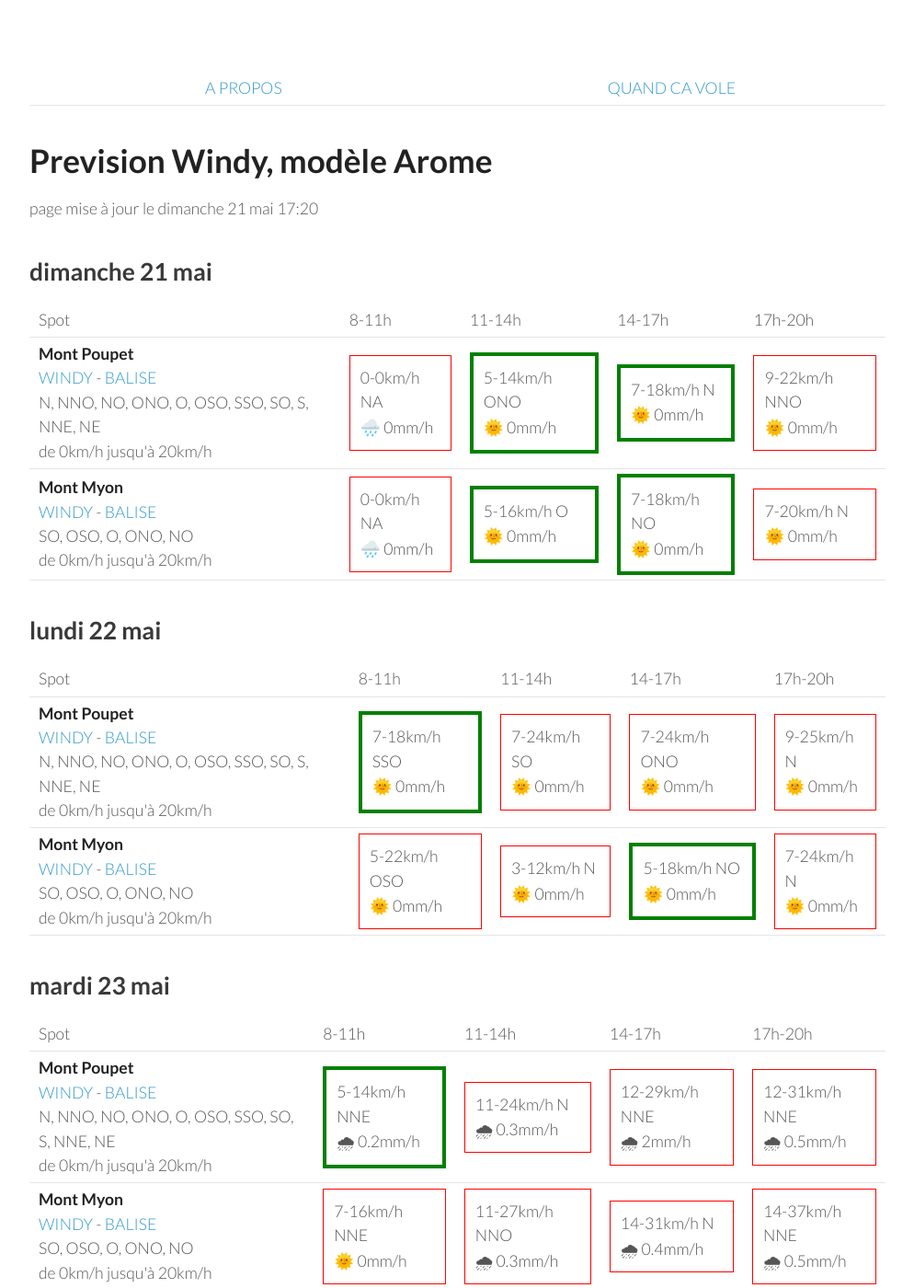
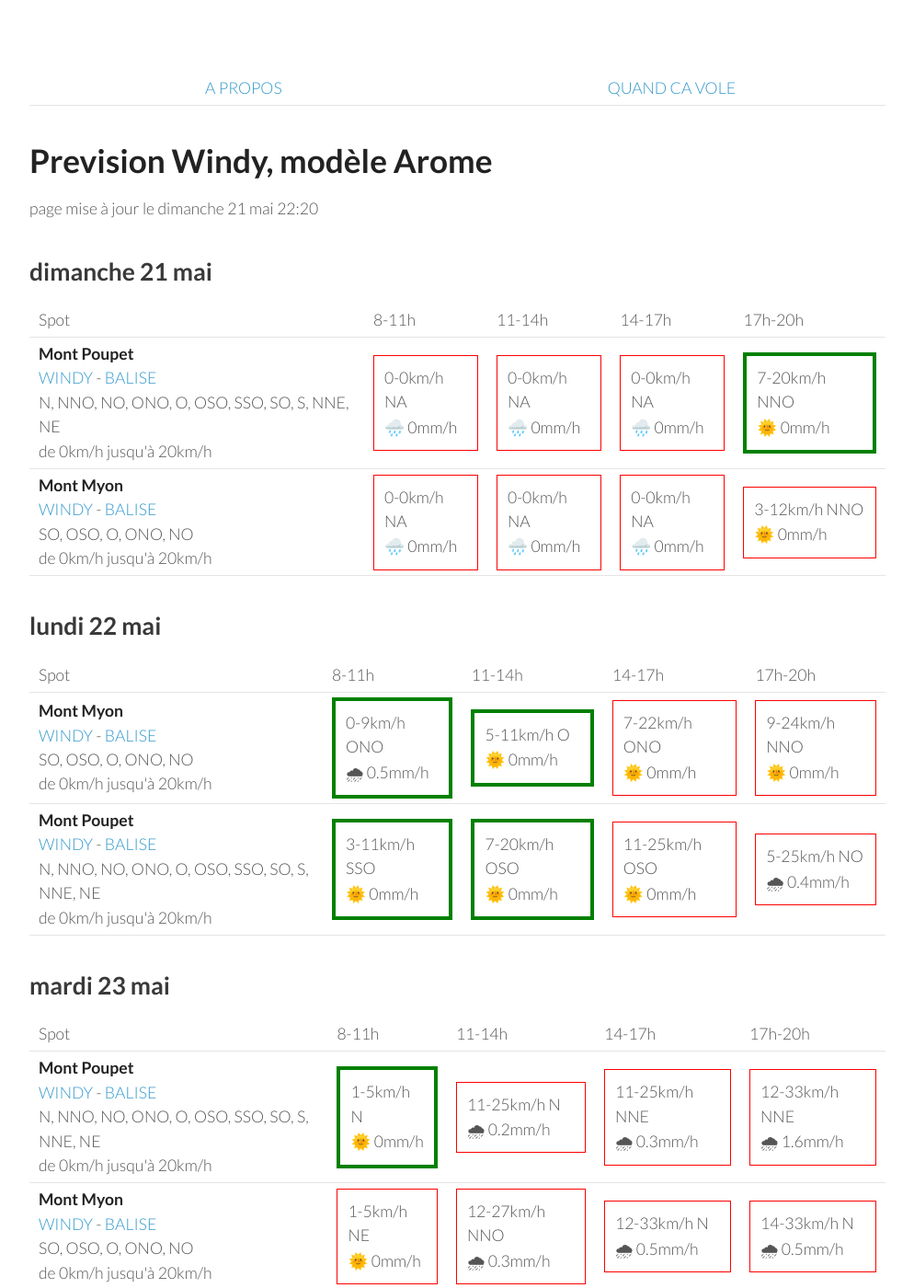
Before and after one commit to parapente-dans-le-nord/parapente-dans-le-nord.github.io, a Jekyll site: the page built from jura.markdown, in a window 1280 px wide and 1400 px high. Shown: the whole window at 92% size, without its empty margins (26-1020 px from the left). Built offline with Jekyll 4.4.1, drawn with Linux system fonts in a browser that asks for light colours; some of the changed text lies outside the part shown.

Commit message:
update index.markdown

```diff
--- a/jura.markdown
+++ b/jura.markdown
@@ -7,7 +7,7 @@ title:  "Tous les spots"
 {: .links}
 
 # Prevision Windy, modèle Arome
-page mise à jour le dimanche 21 mai 17:20
+page mise à jour le dimanche 21 mai 22:20
 
 ## dimanche 21 mai
 
@@ -25,18 +25,18 @@ page mise à jour le dimanche 21 mai 17:20
         <td><strong>Mont Poupet</strong><br><a href="https://windy.com/46.970/5.876?46.541,5.876,8">WINDY</a> - <span class=""><a href="http://www.balisemeteo.com/balise.php?idBalise=92">BALISE</a> </span><br> <span class="vent-favorable">N, NNO, NO, ONO, O, OSO, SSO, SO, S, NNE, NE</span><br><span class="force-vent">de 0km/h jusqu'à 20km/h</span> </td>
 
             <td><div class="not-flyable"><p>0-0km/h NA</p><p>🌧️ 0mm/h</p></div></td>
-            <td><div class="flyable"><p>5-14km/h ONO</p><p>🌞 0mm/h</p></div></td>
-            <td><div class="flyable"><p>7-18km/h N</p><p>🌞 0mm/h</p></div></td>
-            <td><div class="not-flyable"><p>9-22km/h NNO</p><p>🌞 0mm/h</p></div></td>
+            <td><div class="not-flyable"><p>0-0km/h NA</p><p>🌧️ 0mm/h</p></div></td>
+            <td><div class="not-flyable"><p>0-0km/h NA</p><p>🌧️ 0mm/h</p></div></td>
+            <td><div class="flyable"><p>7-20km/h NNO</p><p>🌞 0mm/h</p></div></td>
 
     </tr>
 <tr>
         <td><strong>Mont Myon</strong><br><a href="https://windy.com/46.331/5.397?45.898,5.394,8,m:eWoagj8">WINDY</a> - <span class=""><a href="http://www.balisemeteo.com/balise.php?idBalise=70">BALISE</a> </span><br> <span class="vent-favorable">SO, OSO, O, ONO, NO</span><br><span class="force-vent">de 0km/h jusqu'à 20km/h</span> </td>
 
             <td><div class="not-flyable"><p>0-0km/h NA</p><p>🌧️ 0mm/h</p></div></td>
-            <td><div class="flyable"><p>5-16km/h O</p><p>🌞 0mm/h</p></div></td>
-            <td><div class="flyable"><p>7-18km/h NO</p><p>🌞 0mm/h</p></div></td>
-            <td><div class="not-flyable"><p>7-20km/h N</p><p>🌞 0mm/h</p></div></td>
+            <td><div class="not-flyable"><p>0-0km/h NA</p><p>🌧️ 0mm/h</p></div></td>
+            <td><div class="not-flyable"><p>0-0km/h NA</p><p>🌧️ 0mm/h</p></div></td>
+            <td><div class="not-flyable"><p>3-12km/h NNO</p><p>🌞 0mm/h</p></div></td>
 
     </tr>
 
@@ -56,22 +56,22 @@ page mise à jour le dimanche 21 mai 17:20
       <td>17h-20h</td>
     </tr>
 <tr>
-        <td><strong>Mont Poupet</strong><br><a href="https://windy.com/46.970/5.876?46.541,5.876,8">WINDY</a> - <span class=""><a href="http://www.balisemeteo.com/balise.php?idBalise=92">BALISE</a> </span><br> <span class="vent-favorable">N, NNO, NO, ONO, O, OSO, SSO, SO, S, NNE, NE</span><br><span class="force-vent">de 0km/h jusqu'à 20km/h</span> </td>
+        <td><strong>Mont Myon</strong><br><a href="https://windy.com/46.331/5.397?45.898,5.394,8,m:eWoagj8">WINDY</a> - <span class=""><a href="http://www.balisemeteo.com/balise.php?idBalise=70">BALISE</a> </span><br> <span class="vent-favorable">SO, OSO, O, ONO, NO</span><br><span class="force-vent">de 0km/h jusqu'à 20km/h</span> </td>
 
-            <td><div class="flyable"><p>7-18km/h SSO</p><p>🌞 0mm/h</p></div></td>
-            <td><div class="not-flyable"><p>7-24km/h SO</p><p>🌞 0mm/h</p></div></td>
-            <td><div class="not-flyable"><p>7-24km/h ONO</p><p>🌞 0mm/h</p></div></td>
-            <td><div class="not-flyable"><p>9-25km/h N</p><p>🌞 0mm/h</p></div></td>
+            <td><div class="flyable"><p>0-9km/h ONO</p><p>🌧 0.5mm/h</p></div></td>
+            <td><div class="flyable"><p>5-11km/h O</p><p>🌞 0mm/h</p></div></td>
+            <td><div class="not-flyable"><p>7-22km/h ONO</p><p>🌞 0mm/h</p></div></td>
+            <td><div class="not-flyable"><p>9-24km/h NNO</p><p>🌞 0mm/h</p></div></td>
 
 
     </tr>
 <tr>
-        <td><strong>Mont Myon</strong><br><a href="https://windy.com/46.331/5.397?45.898,5.394,8,m:eWoagj8">WINDY</a> - <span class=""><a href="http://www.balisemeteo.com/balise.php?idBalise=70">BALISE</a> </span><br> <span class="vent-favorable">SO, OSO, O, ONO, NO</span><br><span class="force-vent">de 0km/h jusqu'à 20km/h</span> </td>
+        <td><strong>Mont Poupet</strong><br><a href="https://windy.com/46.970/5.876?46.541,5.876,8">WINDY</a> - <span class=""><a href="http://www.balisemeteo.com/balise.php?idBalise=92">BALISE</a> </span><br> <span class="vent-favorable">N, NNO, NO, ONO, O, OSO, SSO, SO, S, NNE, NE</span><br><span class="force-vent">de 0km/h jusqu'à 20km/h</span> </td>
 
-            <td><div class="not-flyable"><p>5-22km/h OSO</p><p>🌞 0mm/h</p></div></td>
-            <td><div class="not-flyable"><p>3-12km/h N</p><p>🌞 0mm/h</p></div></td>
-            <td><div class="flyable"><p>5-18km/h NO</p><p>🌞 0mm/h</p></div></td>
-            <td><div class="not-flyable"><p>7-24km/h N</p><p>🌞 0mm/h</p></div></td>
+            <td><div class="flyable"><p>3-11km/h SSO</p><p>🌞 0mm/h</p></div></td>
+            <td><div class="flyable"><p>7-20km/h OSO</p><p>🌞 0mm/h</p></div></td>
+            <td><div class="not-flyable"><p>11-25km/h OSO</p><p>🌞 0mm/h</p></div></td>
+            <td><div class="not-flyable"><p>5-25km/h NO</p><p>🌧 0.4mm/h</p></div></td>
 
 
     </tr>
@@ -94,20 +94,20 @@ page mise à jour le dimanche 21 mai 17:20
 <tr>
         <td><strong>Mont Poupet</strong><br><a href="https://windy.com/46.970/5.876?46.541,5.876,8">WINDY</a> - <span class=""><a href="http://www.balisemeteo.com/balise.php?idBalise=92">BALISE</a> </span><br> <span class="vent-favorable">N, NNO, NO, ONO, O, OSO, SSO, SO, S, NNE, NE</span><br><span class="force-vent">de 0km/h jusqu'à 20km/h</span> </td>
 
-            <td><div class="flyable"><p>5-14km/h NNE</p><p>🌧 0.2mm/h</p></div></td>
-            <td><div class="not-flyable"><p>11-24km/h N</p><p>🌧 0.3mm/h</p></div></td>
-            <td><div class="not-flyable"><p>12-29km/h NNE</p><p>🌧 2mm/h</p></div></td>
-            <td><div class="not-flyable"><p>12-31km/h NNE</p><p>🌧 0.5mm/h</p></div></td>
+            <td><div class="flyable"><p>1-5km/h N</p><p>🌞 0mm/h</p></div></td>
+            <td><div class="not-flyable"><p>11-25km/h N</p><p>🌧 0.2mm/h</p></div></td>
+            <td><div class="not-flyable"><p>11-25km/h NNE</p><p>🌧 0.3mm/h</p></div></td>
+            <td><div class="not-flyable"><p>12-33km/h NNE</p><p>🌧 1.6mm/h</p></div></td>
 
 
     </tr>
 <tr>
         <td><strong>Mont Myon</strong><br><a href="https://windy.com/46.331/5.397?45.898,5.394,8,m:eWoagj8">WINDY</a> - <span class=""><a href="http://www.balisemeteo.com/balise.php?idBalise=70">BALISE</a> </span><br> <span class="vent-favorable">SO, OSO, O, ONO, NO</span><br><span class="force-vent">de 0km/h jusqu'à 20km/h</span> </td>
 
-            <td><div class="not-flyable"><p>7-16km/h NNE</p><p>🌞 0mm/h</p></div></td>
-            <td><div class="not-flyable"><p>11-27km/h NNO</p><p>🌧 0.3mm/h</p></div></td>
-            <td><div class="not-flyable"><p>14-31km/h N</p><p>🌧 0.4mm/h</p></div></td>
-            <td><div class="not-flyable"><p>14-37km/h NNE</p><p>🌧 0.5mm/h</p></div></td>
+            <td><div class="not-flyable"><p>1-5km/h NE</p><p>🌞 0mm/h</p></div></td>
+            <td><div class="not-flyable"><p>12-27km/h NNO</p><p>🌧 0.3mm/h</p></div></td>
+            <td><div class="not-flyable"><p>12-33km/h N</p><p>🌧 0.5mm/h</p></div></td>
+            <td><div class="not-flyable"><p>14-33km/h N</p><p>🌧 0.5mm/h</p></div></td>
 
 
     </tr>
@@ -130,20 +130,20 @@ page mise à jour le dimanche 21 mai 17:20
 <tr>
         <td><strong>Mont Poupet</strong><br><a href="https://windy.com/46.970/5.876?46.541,5.876,8">WINDY</a> - <span class=""><a href="http://www.balisemeteo.com/balise.php?idBalise=92">BALISE</a> </span><br> <span class="vent-favorable">N, NNO, NO, ONO, O, OSO, SSO, SO, S, NNE, NE</span><br><span class="force-vent">de 0km/h jusqu'à 20km/h</span> </td>
 
-            <td><div class="not-flyable"><p>16-33km/h NE</p><p>🌞 0mm/h</p></div></td>
-            <td><div class="not-flyable"><p>12-37km/h NE</p><p>🌞 0mm/h</p></div></td>
-            <td><div class="not-flyable"><p>18-40km/h NNE</p><p>🌞 0mm/h</p></div></td>
-            <td><div class="not-flyable"><p>16-40km/h NNE</p><p>🌞 0mm/h</p></div></td>
+            <td><div class="not-flyable"><p>14-29km/h NE</p><p>🌞 0mm/h</p></div></td>
+            <td><div class="not-flyable"><p>12-31km/h NE</p><p>🌞 0mm/h</p></div></td>
+            <td><div class="not-flyable"><p>18-42km/h NNE</p><p>🌞 0mm/h</p></div></td>
+            <td><div class="not-flyable"><p>16-44km/h NNE</p><p>🌞 0mm/h</p></div></td>
 
 
     </tr>
 <tr>
         <td><strong>Mont Myon</strong><br><a href="https://windy.com/46.331/5.397?45.898,5.394,8,m:eWoagj8">WINDY</a> - <span class=""><a href="http://www.balisemeteo.com/balise.php?idBalise=70">BALISE</a> </span><br> <span class="vent-favorable">SO, OSO, O, ONO, NO</span><br><span class="force-vent">de 0km/h jusqu'à 20km/h</span> </td>
 
-            <td><div class="not-flyable"><p>7-16km/h N</p><p>🌞 0mm/h</p></div></td>
-            <td><div class="not-flyable"><p>9-25km/h N</p><p>🌞 0mm/h</p></div></td>
-            <td><div class="not-flyable"><p>16-37km/h N</p><p>🌞 0mm/h</p></div></td>
-            <td><div class="not-flyable"><p>18-40km/h N</p><p>🌞 0mm/h</p></div></td>
+            <td><div class="not-flyable"><p>7-18km/h N</p><p>🌞 0mm/h</p></div></td>
+            <td><div class="not-flyable"><p>11-25km/h N</p><p>🌞 0mm/h</p></div></td>
+            <td><div class="not-flyable"><p>14-33km/h N</p><p>🌞 0mm/h</p></div></td>
+            <td><div class="not-flyable"><p>18-42km/h N</p><p>🌞 0mm/h</p></div></td>
 
 
     </tr>
@@ -166,10 +166,10 @@ page mise à jour le dimanche 21 mai 17:20
 <tr>
         <td><strong>Mont Poupet</strong><br><a href="https://windy.com/46.970/5.876?46.541,5.876,8">WINDY</a> - <span class=""><a href="http://www.balisemeteo.com/balise.php?idBalise=92">BALISE</a> </span><br> <span class="vent-favorable">N, NNO, NO, ONO, O, OSO, SSO, SO, S, NNE, NE</span><br><span class="force-vent">de 0km/h jusqu'à 20km/h</span> </td>
 
-            <td><div class="not-flyable"><p>12-31km/h NNE</p><p>🌞 0mm/h</p></div></td>
-            <td><div class="not-flyable"><p>22-50km/h NE</p><p>🌞 0mm/h</p></div></td>
-            <td><div class="not-flyable"><p>24-57km/h NE</p><p>🌞 0mm/h</p></div></td>
-            <td><div class="not-flyable"><p>20-55km/h NE</p><p>🌞 0mm/h</p></div></td>
+            <td><div class="not-flyable"><p>12-29km/h NNE</p><p>🌞 0mm/h</p></div></td>
+            <td><div class="not-flyable"><p>20-46km/h NE</p><p>🌞 0mm/h</p></div></td>
+            <td><div class="not-flyable"><p>24-53km/h NE</p><p>🌞 0mm/h</p></div></td>
+            <td><div class="not-flyable"><p>24-51km/h NE</p><p>🌞 0mm/h</p></div></td>
 
 
     </tr>
@@ -177,9 +177,9 @@ page mise à jour le dimanche 21 mai 17:20
         <td><strong>Mont Myon</strong><br><a href="https://windy.com/46.331/5.397?45.898,5.394,8,m:eWoagj8">WINDY</a> - <span class=""><a href="http://www.balisemeteo.com/balise.php?idBalise=70">BALISE</a> </span><br> <span class="vent-favorable">SO, OSO, O, ONO, NO</span><br><span class="force-vent">de 0km/h jusqu'à 20km/h</span> </td>
 
             <td><div class="not-flyable"><p>9-22km/h N</p><p>🌞 0mm/h</p></div></td>
-            <td><div class="not-flyable"><p>16-38km/h N</p><p>🌞 0mm/h</p></div></td>
-            <td><div class="not-flyable"><p>16-46km/h NNE</p><p>🌞 0mm/h</p></div></td>
-            <td><div class="not-flyable"><p>7-37km/h ESE</p><p>🌞 0mm/h</p></div></td>
+            <td><div class="not-flyable"><p>18-38km/h N</p><p>🌞 0mm/h</p></div></td>
+            <td><div class="not-flyable"><p>24-51km/h N</p><p>🌞 0mm/h</p></div></td>
+            <td><div class="not-flyable"><p>22-57km/h N</p><p>🌞 0mm/h</p></div></td>
 
 
     </tr>
@@ -202,20 +202,20 @@ page mise à jour le dimanche 21 mai 17:20
 <tr>
         <td><strong>Mont Myon</strong><br><a href="https://windy.com/46.331/5.397?45.898,5.394,8,m:eWoagj8">WINDY</a> - <span class=""><a href="http://www.balisemeteo.com/balise.php?idBalise=70">BALISE</a> </span><br> <span class="vent-favorable">SO, OSO, O, ONO, NO</span><br><span class="force-vent">de 0km/h jusqu'à 20km/h</span> </td>
 
-            <td><div class="not-flyable"><p>3-12km/h S</p><p>🌞 0mm/h</p></div></td>
-            <td><div class="flyable"><p>5-16km/h O</p><p>🌞 0mm/h</p></div></td>
-            <td><div class="not-flyable"><p>5-20km/h NNO</p><p>🌞 0mm/h</p></div></td>
-            <td><div class="not-flyable"><p>11-27km/h NNE</p><p>🌞 0mm/h</p></div></td>
+            <td><div class="not-flyable"><p>1-14km/h SSE</p><p>🌞 0mm/h</p></div></td>
+            <td><div class="flyable"><p>5-18km/h O</p><p>🌞 0mm/h</p></div></td>
+            <td><div class="not-flyable"><p>5-24km/h NO</p><p>🌞 0mm/h</p></div></td>
+            <td><div class="not-flyable"><p>12-29km/h N</p><p>🌞 0mm/h</p></div></td>
 
 
     </tr>
 <tr>
         <td><strong>Mont Poupet</strong><br><a href="https://windy.com/46.970/5.876?46.541,5.876,8">WINDY</a> - <span class=""><a href="http://www.balisemeteo.com/balise.php?idBalise=92">BALISE</a> </span><br> <span class="vent-favorable">N, NNO, NO, ONO, O, OSO, SSO, SO, S, NNE, NE</span><br><span class="force-vent">de 0km/h jusqu'à 20km/h</span> </td>
 
-            <td><div class="not-flyable"><p>11-24km/h ENE</p><p>🌞 0mm/h</p></div></td>
-            <td><div class="not-flyable"><p>5-22km/h NE</p><p>🌞 0mm/h</p></div></td>
-            <td><div class="not-flyable"><p>14-35km/h NNE</p><p>🌞 0mm/h</p></div></td>
-            <td><div class="not-flyable"><p>20-44km/h NE</p><p>🌞 0mm/h</p></div></td>
+            <td><div class="not-flyable"><p>9-24km/h ENE</p><p>🌞 0mm/h</p></div></td>
+            <td><div class="not-flyable"><p>9-25km/h NE</p><p>🌞 0mm/h</p></div></td>
+            <td><div class="not-flyable"><p>18-42km/h NNE</p><p>🌞 0mm/h</p></div></td>
+            <td><div class="not-flyable"><p>20-46km/h NE</p><p>🌞 0mm/h</p></div></td>
 
 
     </tr>
```
